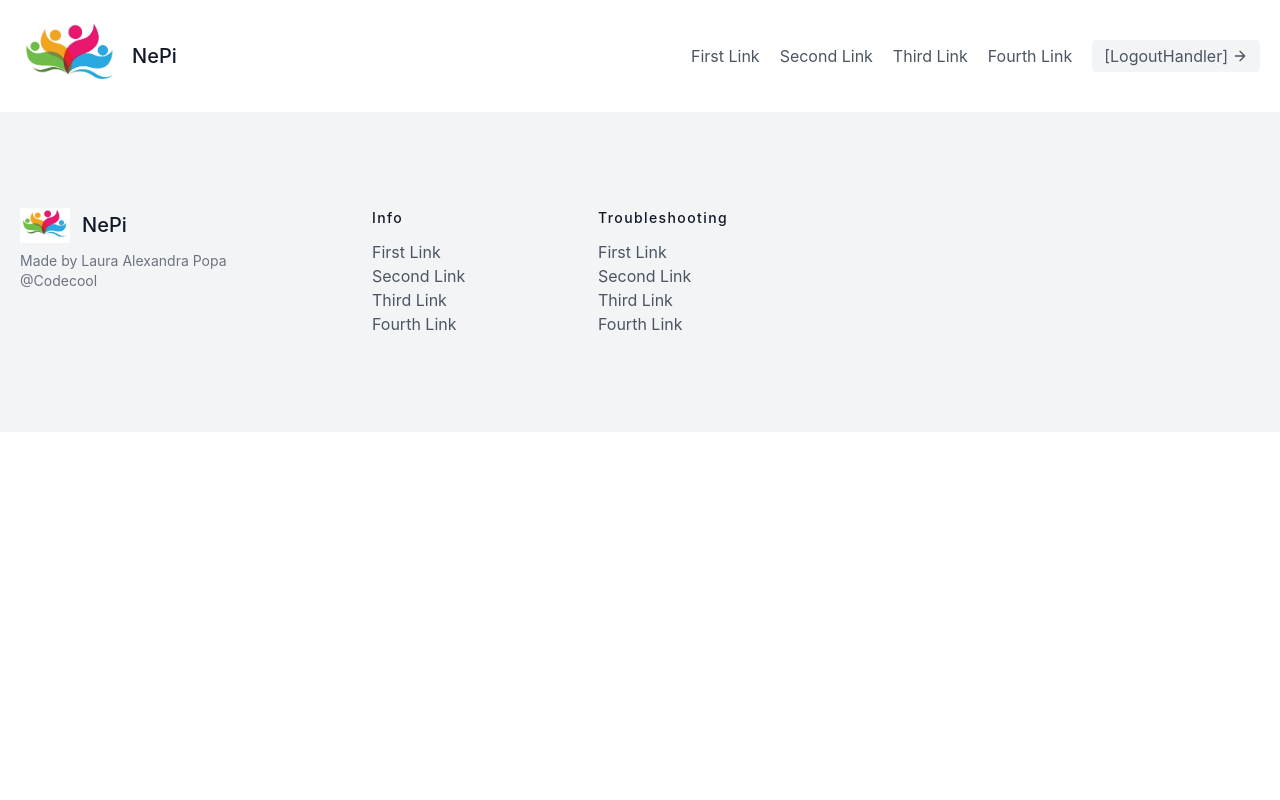
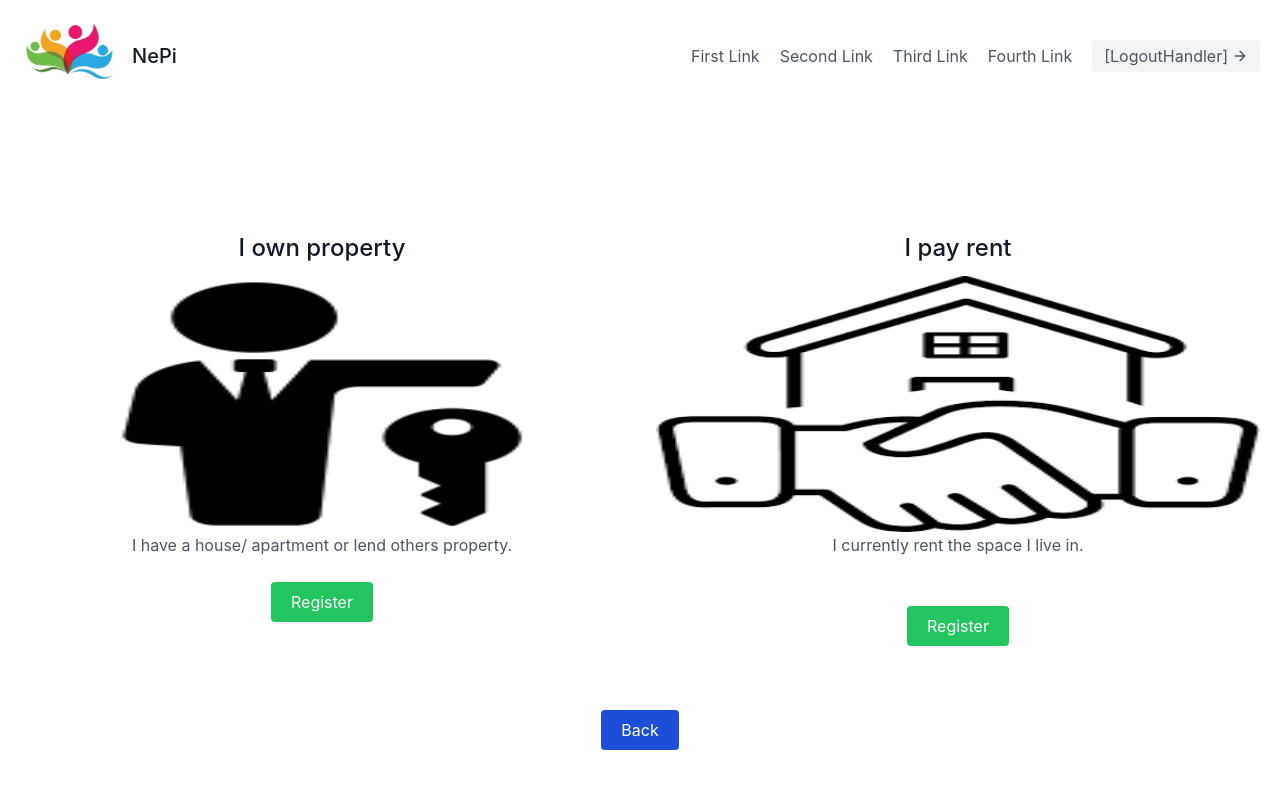
Before and after one commit to LAPopa/NePi, a React (Create React App) app: page /community-register in a window 1280 px wide. Shown: the top 800 px of the page. Built offline with nearby package versions, Linux system fonts and the light colour scheme.

Commit message:
registration selector for community [with route]

```diff
--- a/src/App.js
+++ b/src/App.js
@@ -7,6 +7,7 @@ import {Routes} from "react-router";
 import LandingPage from "./components/LandingPage";
 import Footer from "./components/Footer";
 import Header from './components/Header';
+import {CommunityRegistrationSelector} from "./components/CommunityRegistrationSelector";
 
 function App() {
     return (
@@ -21,9 +22,8 @@ function App() {
                 <Routes>
 
                     <Route exact path={"/"} element={<LandingPage/>}>
-
-
                     </Route>
+                    <Route exact path={"/community-register"} element={<CommunityRegistrationSelector/>}/>
 
 
                 </Routes>
--- a/src/components/CommunityRegistrationSelector.js
+++ b/src/components/CommunityRegistrationSelector.js
@@ -3,31 +3,26 @@ import LandlordImg from '../assets/landlord.png';
 import TenantImg from '../assets/tenant.png';
 import CommunityBlob from "../assets/communityRoutes.png";
 import React from "react";
+import {useNavigate} from "react-router-dom";
 
 
 export function CommunityRegistrationSelector() {
-    const [showRegistration, setShowRegistration] = React.useState(false);
+    let navigate = useNavigate();
     return (
         <div>
-            <button
-                className="rounded-lg h-20 overflow-hidden bg-green-500 text-white active:bg-green-700 font-bold uppercase text-sm px-6 py-3 rounded shadow hover:bg-green-600 outline-none focus:outline-none mr-1 mb-1 ease-linear transition-all duration-150"
-                type="button"
-                onClick={() => setShowRegistration(true)}
-            >Register
 
-            </button>
-            {showRegistration? (
             <section className="text-gray-600 body-font">
                 <div className="container px-5 py-24 mx-auto">
                     <div className="flex flex-wrap -mx-4 -mb-10 text-center">
                         <div className="sm:w-1/2 mb-10 px-4">
                             <h2 className="title-font text-2xl font-medium text-gray-900 mt-6 mb-3">I own property </h2>
                             <div className="rounded-lg h-64 overflow-hidden">
-                                <img alt="content" className="object-cover object-center h-full w-full"
+                                <img alt="content" className="object-fill object-center h-full w-full"
                                      src={LandlordImg}/>
                             </div>
 
-                            <p className="leading-relaxed text-base">I have a house/ apartment or lend others property.</p>
+                            <p className="leading-relaxed text-base">I have a house/ apartment or lend others
+                                property.</p>
                             <button
                                 className="flex mx-auto mt-6 text-white bg-green-500 border-0 py-2 px-5 focus:outline-none hover:bg-green-600 rounded">Register
                             </button>
@@ -35,7 +30,7 @@ export function CommunityRegistrationSelector() {
                         <div className="sm:w-1/2 mb-10 px-4">
                             <h2 className="title-font text-2xl font-medium text-gray-900 mt-6 mb-3">I pay rent</h2>
                             <div className="rounded-lg h-64 overflow-hidden">
-                                <img alt="content" className="object-cover object-center h-full w-full"
+                                <img alt="content" className="object-fill object-center h-full w-full"
                                      src={TenantImg}/>
                             </div>
 
@@ -45,18 +40,16 @@ export function CommunityRegistrationSelector() {
                                 className="flex mx-auto mt-6 text-white bg-green-500 border-0 py-2 px-5 focus:outline-none hover:bg-green-600 rounded">Register
                             </button>
                         </div>
+                        <button
+                            className="flex mx-auto mt-6 text-white bg-blue-700 border-0 py-2 px-5 focus:outline-none hover:bg-blue-800 rounded"
+                        type="button"
+                        onClick={() => navigate("/")}>Back
+                        </button>
                     </div>
-                    <button
-                        className="flex mx-auto mt-6 text-white bg-red-700 border-0 py-2 px-5 focus:outline-none hover:bg-red-800 rounded"
-                        type="button"
-                        onClick={() => setShowRegistration(false)}
-                    >
-                        Cancel
-                    </button>
+
                 </div>
 
             </section>
-            ) : null}
         </div>
     )
 }
--- a/src/components/LandingPage.js
+++ b/src/components/LandingPage.js
@@ -3,8 +3,10 @@ import {CommunityBlobLoginModal} from "./CommunityBlobLoginModal";
 import React from "react";
 import {UtilitiesBlobLoginModal} from "./UtilitiesBlobLoginModal";
 import {CommunityRegistrationSelector} from "./CommunityRegistrationSelector";
+import {useNavigate} from "react-router-dom";
 
 export default function LandingPage() {
+    let navigate = useNavigate();
     return (
         <div>
             <section className="text-gray-600 body-font">
@@ -21,12 +23,15 @@ export default function LandingPage() {
                             </div>
                             <p className="leading-relaxed text-base">some amazing placeholder text</p>
                             <div className="container px-5 py-24 mx-auto">
-                                {/*<button*/}
-                                {/*    className="flex mx-auto mt-6 text-white bg-green-500 font-bold uppercase border-0 py-2 px-5 focus:outline-none hover:bg-green-600 rounded"*/}
-                                {/*    id="communityButtonRegister"*/}
-                                {/*    onClick={() => document.getElementById("communityButtonRegister").textContent = "Button was clicked"}>Register*/}
-                                {/*</button>*/}
-                                <CommunityRegistrationSelector/>
+
+                                <button
+                                    className="rounded-lg h-20 overflow-hidden bg-green-500 text-white active:bg-green-700 font-bold uppercase text-sm px-6 py-3 rounded shadow hover:bg-green-600 outline-none focus:outline-none mr-1 mb-1 ease-linear transition-all duration-150"
+                                    type="button"
+                                    onClick={() => navigate("/community-register")}
+
+                                >Register
+
+                                </button>
 
                             </div>
                         </div>
```
